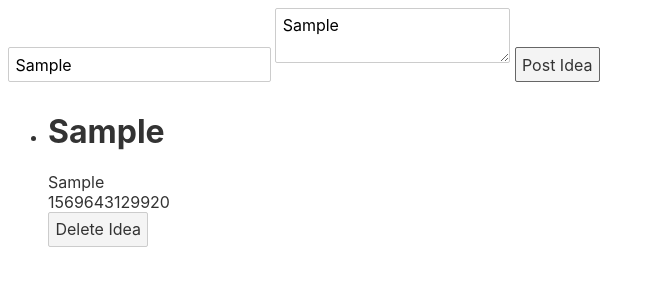
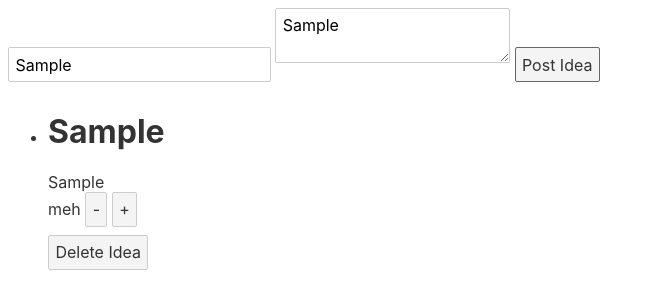
Before and after one commit to bcgodfrey91/svelte-demo, a Svelte app: page / in a window 1280 px wide. Both pictures are taken after typing "Sample", "Sample" into the empty fields and a click on the button "Post Idea". Shown: the top 308 px of the page, without its empty margins (0-655 px from the left). Built offline with nearby package versions, Linux system fonts and the light colour scheme.

Commit message:
increase and decrease quality

```diff
--- a/src/App.svelte
+++ b/src/App.svelte
@@ -5,15 +5,24 @@
 		ideas = [
 			...ideas,
 			{
+				id: Date.now(),
 				title: e.target[0].value,
 				content: e.target[1].value,
-				id: Date.now()
+				quality: 'meh'
 			}
 		];
 	};
 
-	const removeIdea = (i) => {
-		ideas = ideas.filter((idea) => i !== idea.id);
+	const removeIdea = (id) => {
+		ideas = ideas.filter((idea) => id !== idea.id);
+	}
+
+	const increaseQuality = (identifier) => {
+		ideas[identifier].quality = ideas[identifier].quality === 'meh' ? 'cool I guess' : 'mega dope';
+	}
+
+	const decreaseQuality = (identifier) => {
+		ideas[identifier].quality = ideas[identifier].quality === 'mega dope' ? 'cool I guess' : 'meh';
 	}
 
 </script>
@@ -28,11 +37,23 @@
 </form>
 
 <ul>
-	{#each ideas as {title, content, id}}
+	{#each ideas as {id, title, content, quality}, index (id)}
 		<li>
 			<h1>{title}</h1>
 			<span>{content}</span>
-			<div>{id}</div>
+			<div>
+				{quality}
+				<button
+					on:click={() => decreaseQuality(index)}
+				>
+						-
+				</button>
+				<button
+					on:click={() => increaseQuality(index)}
+				>
+					+
+				</button>
+			</div>
 			<button on:click={() => removeIdea(id)}>Delete Idea</button>
 		</li>
 	{/each}
```
